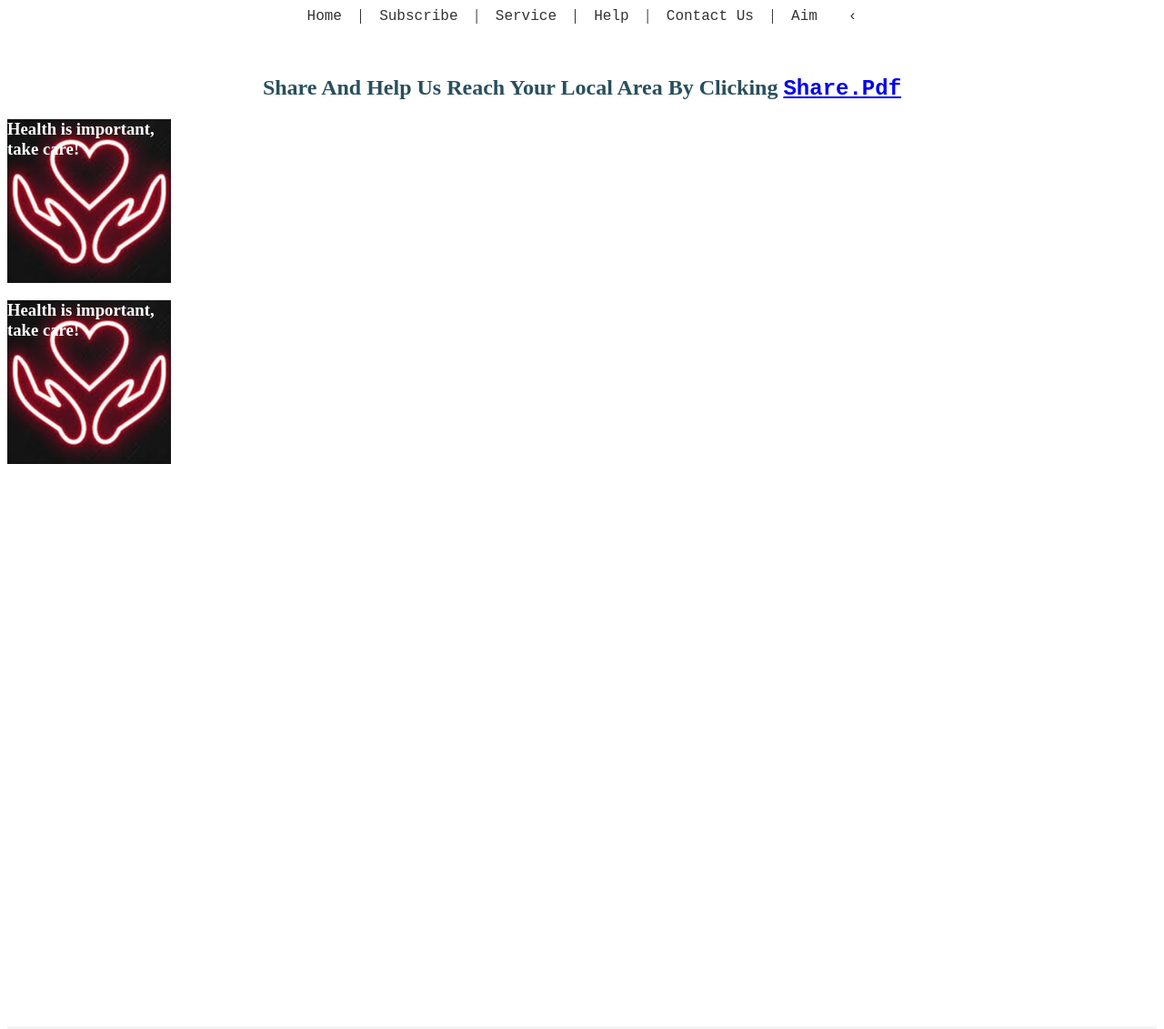
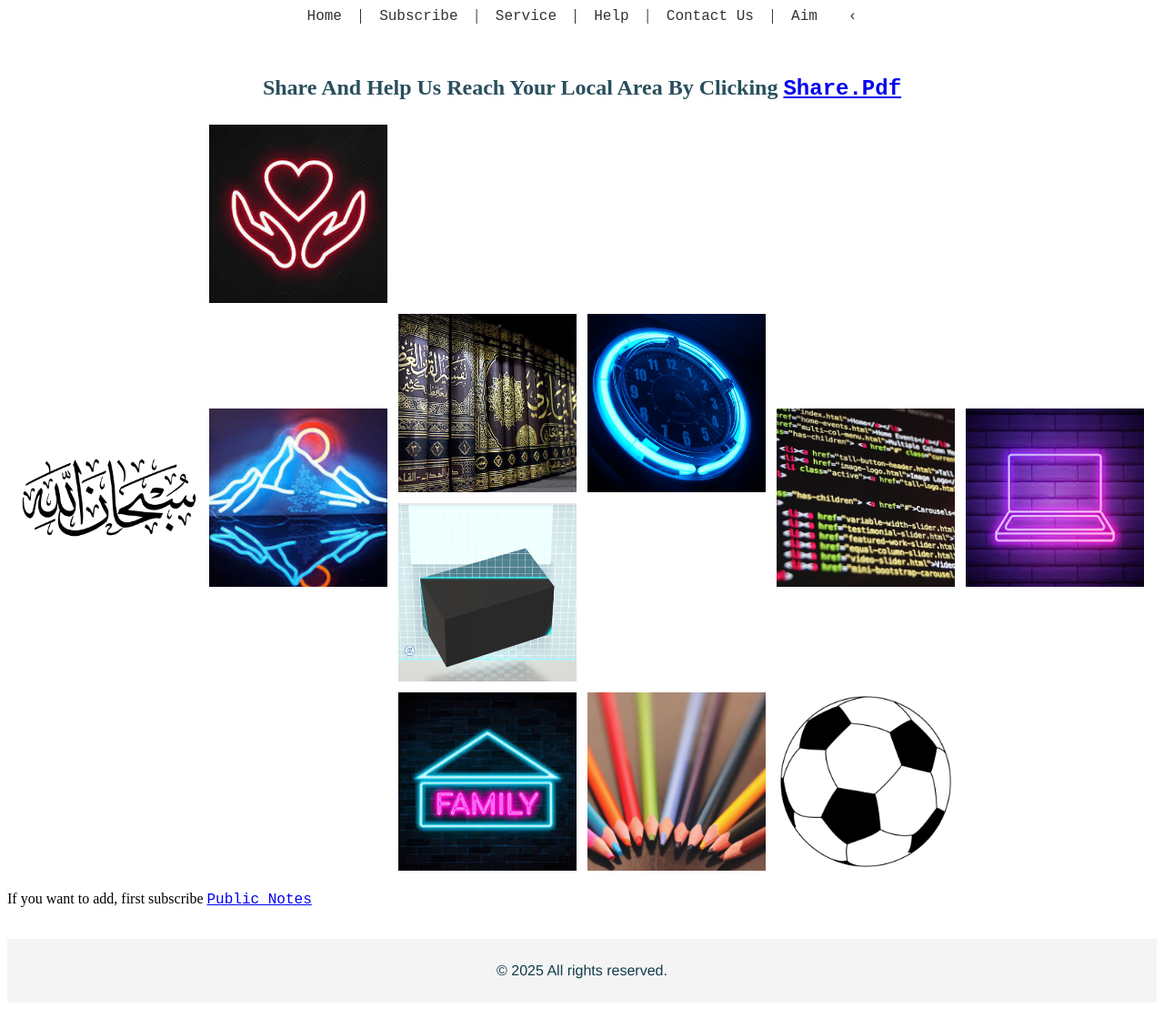
Before and after one commit to mohdaslam01/Portfolio, a plain HTML site: page help.html in a window 1280 px wide. Shown: the top 1131 px of the page at 91% size. After the commit the page ends 1110 px from the top, so only its background shows below. Drawn offline with Linux system fonts and the light colour scheme.

Commit message:
3:31 Completed Design, Alhamdulillah

```diff
--- a/help.html
+++ b/help.html
@@ -27,16 +27,40 @@
     <div>
         <h2>Share and help us reach your local area by clicking <a href="https://drive.google.com/file/d/1Kj4xOYNMYnkPFfTwGa4we8tZg56cSnj8/view?usp=sharing">Share.pdf</a></h2>
     </div>
-    <div>
-        <div class="health">
-            <h3>Health is important, take care!</h3>
+    <div class="health-container">
+        <div class="one">
         </div>
-        <div class="health">
-            <h3>Health is important, take care!</h3>
+        <div>
+            <div class="two">
+            </div>
+            <div class="health-container">
+                <div class="three">
+                </div>
+                <div>
+                    <div class="health-container">
+                    <div class="four">
+                    </div>
+                    <div class="health-container">
+                        <div class="five">
+                        </div></div>
+                    </div>
+                    <div class="six">
+                    </div>
+                </div>
+                <div class="seven">
+                </div><div class="eleventh">
+            </div>
+            </div>
+            <div class="health-container">
+            <div class="eight">
+            </div>
+            <div class="tenth">
+            </div><div class="nineth">
+            </div> </div>
         </div>
     </div>
+    <p>If you want to add, first subscribe <a href="#"> Public Notes</a></p>
     <img src="Image/fof" alt="">
-    <div class="space-300px"></div>
 
     <div id="footer-placeholder"></div> <!-- Placeholder for Footer -->
 
--- a/style.css
+++ b/style.css
@@ -461,11 +461,132 @@ li {
     padding: 50px;
 }
 
-.health{
+.health-container {
+    display: flex; /* Establishes a flex container */
+    flex-wrap: nowrap; /* Prevents the divs from wrapping */
+    justify-content: center; /* Centers the divs horizontally */
+    align-items: center; /* Aligns the divs vertically */
+}
+
+.one {
+    width: 180px;
+    height: 180px;
+    background-image: url('Image/subhanAllah.png');
+    background-repeat: no-repeat;
+    background-position: center;
+    background-size: cover;
+    color: white;
+    margin: 6px;
+    padding: 8px;
+}
+.two {
     width: 180px;
     height: 180px;
     background-image: url('Image/healthbg.png');
-    background-repeat: no-repeat; /* Prevent tiling */
+    background-repeat: no-repeat;
+    background-position: center;
+    background-size: cover;
+    color: white;
+    margin: 6px;
+    padding: 8px;
+}
+
+.three {
+    width: 180px;
+    height: 180px;
+    background-image: url('Image/img1bg.png');
+    background-repeat: no-repeat;
     background-position: center;
     color: white;
+    margin: 6px;
+    padding: 8px;
 }
+.four {
+    width: 180px;
+    height: 180px;
+    background-image: url('Image/BooksInshelves.jpeg');
+    background-repeat: no-repeat;
+    background-position: center;
+    background-size: cover;
+    color: white;
+    margin: 6px;
+    padding: 8px;
+}
+.five {
+    width: 180px;
+    height: 180px;
+    background-image: url('Image/neonclock.jpg');
+    background-repeat: no-repeat;
+    background-position: center;
+    background-size: cover;
+    color: white;
+    margin: 6px;
+    padding: 8px;
+}
+.six {
+    width: 180px;
+    height: 180px;
+    background-image: url('Image/Screenshot\ 2025-02-21\ 160649.png');
+    background-repeat: no-repeat;
+    background-position: center;
+    background-size: cover;
+    color: white;
+    margin: 6px;
+    padding: 8px;
+}
+.seven {
+    width: 180px;
+    height: 180px;
+    background-image: url('Image/htmlimg.jpg');
+    background-repeat: no-repeat;
+    background-position: center;
+    background-size: cover;
+    color: white;
+    margin: 6px;
+    padding: 8px;
+}
+.eight {
+    width: 180px;
+    height: 180px;
+    background-image: url('Image/familybg.jpeg');
+    background-repeat: no-repeat;
+    background-position: center;
+    background-size: cover;
+    color: white;
+    margin: 6px;
+    padding: 8px;
+}
+
+.nineth {
+    width: 180px;
+    height: 180px;
+    background-image: url('Image/football.png');
+    background-repeat: no-repeat;
+    background-position: center;
+    background-size: cover;
+    color: white;
+    margin: 6px;
+    padding: 8px;
+}
+.tenth {
+    width: 180px;
+    height: 180px;
+    background-image: url('Image/pencils.jpg');
+    background-repeat: no-repeat;
+    background-position: center;
+    background-size: cover;
+    color: white;
+    margin: 6px;
+    padding: 8px;
+}
+.eleventh {
+    width: 180px;
+    height: 180px;
+    background-image: url('Image/laptopbg.png');
+    background-repeat: no-repeat;
+    background-position: center;
+    background-size: cover;
+    color: white;
+    margin: 6px;
+    padding: 8px;
+}
```
Also changed, not shown: Image/Screenshot 2025-02-21 160649.png (added), Image/familytext.jpg (added), Image/football.png (added), Image/htmlimg.jpg (added), Image/neonclock.jpg (added), Image/pencils.jpg (added), Image/roseflowers.jpg (added), Image/sunflowers.jpg (added), Image/worldblackbg.jpg (added).
